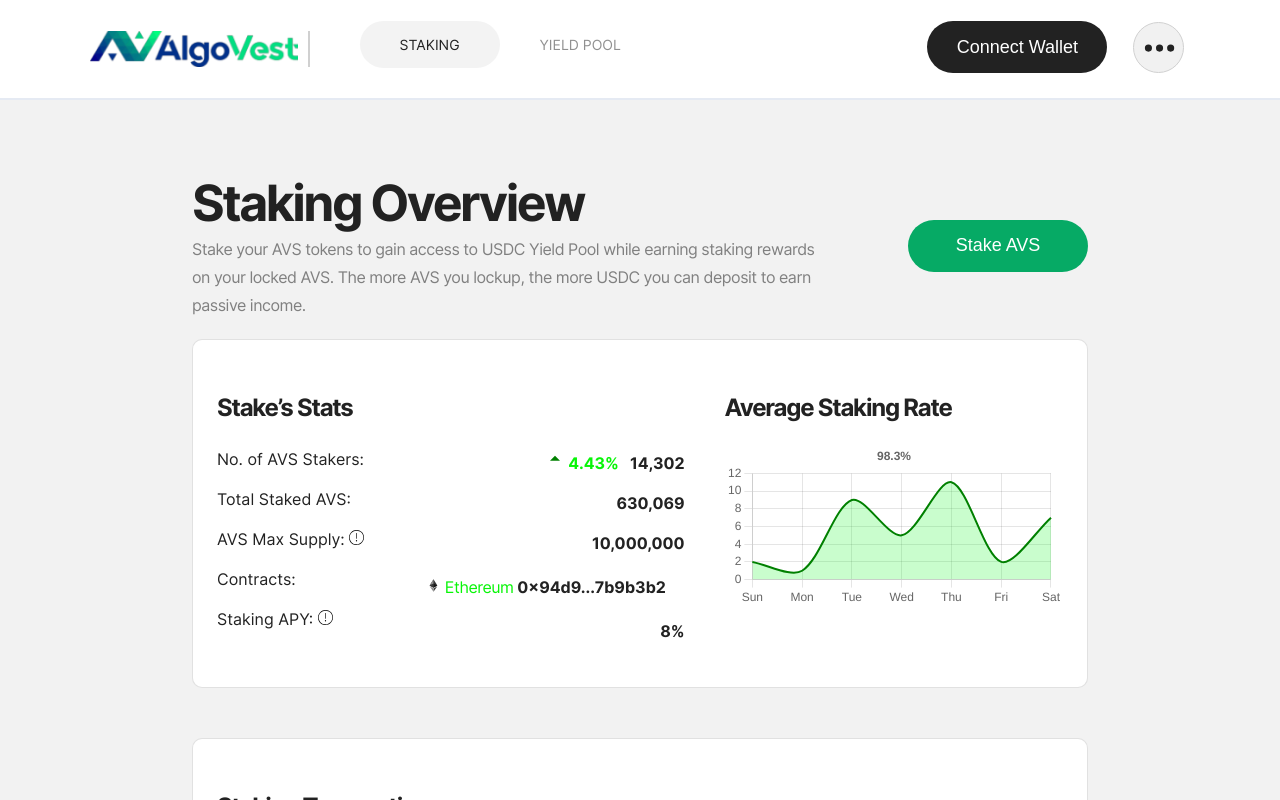
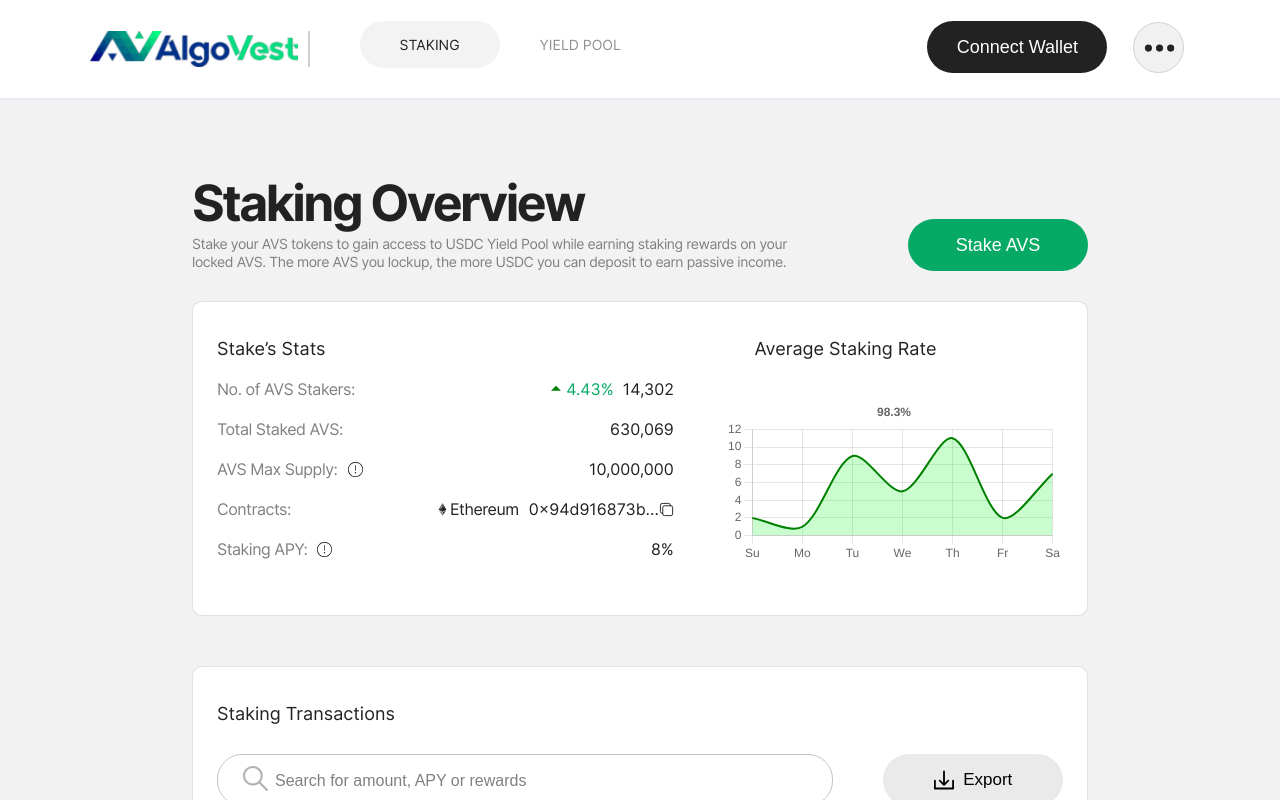
Before and after one commit to Venaz-dev/algovest-dashboard, a Next.js app: page / in a window 1280 px wide. Shown: the top 800 px of the page. Built offline with nearby package versions, Linux system fonts and the light colour scheme.

Commit message:
css fixes

```diff
--- a/components/chart/Chart.js
+++ b/components/chart/Chart.js
@@ -1,51 +1,58 @@
 import Chart from "chart.js/auto";
-import {Line} from "react-chartjs-2";
+import { Line } from "react-chartjs-2";
 
-
-
-const labels = ['Sun', 'Mon', 'Tue', 'Wed', 'Thu', 'Fri', 'Sat'];
+const labels = ["Su", "Mo", "Tu", "We", "Th", "Fr", "Sa"];
 const data = {
   labels: labels,
   datasets: [
     {
-      label: 'Deposit Rate',
+      label: "Deposit Rate",
       data: [2, 1, 9, 5, 11, 2, 7],
       fill: true,
       lineTension: 0.3,
       radius: 0,
       borderWidth: 2,
-      borderColor: 'green',
-      backgroundColor: 'rgba(22, 245, 40, 0.23)',
+      borderColor: "green",
+      backgroundColor: "rgba(22, 245, 40, 0.23)",
     },
-  ]
+  ],
 };
 
 const options = {
+  scales: {
+    xAxes: [
+      {
+        display: false,
+      },
+    ],
+    yAxes: [
+      {
+        display: false,
+      },
+    ],
+  },
   responsive: true,
   plugins: {
     legend: {
       display: false,
-            position: 'top',
+      position: "top",
     },
     title: {
       display: true,
-            text: '98.3%',
-            fontSize: '100',
+      text: "98.3%",
+      fontSize: "100",
       // position: 'left',
-
-        }
-    }
+    },
+  },
+  scaleShowLabels: false,
 };
 
 const LineChartCompOne = () => {
   return (
     <>
-            <Line
-                data={data}
-                options={options}
-            />
+      <Line data={data} options={options} />
     </>
   );
-}
+};
 
 export default LineChartCompOne;
--- a/components/inputs/SearchInput.jsx
+++ b/components/inputs/SearchInput.jsx
@@ -1,14 +1,14 @@
-import React, {useState} from "react";
+import React, { useState } from "react";
 import Icon from "../common/Icons";
 
-const SearchInput = ({icon_name, size, value, placeholder}) => {
-
+const SearchInput = ({ icon_name, size, value, placeholder }) => {
   const [inputvalue, setInputvalue] = useState("");
 
   return (
-    <div
-      className="input_cont flex w-100 flex align-center bord-rad-1 mr-5">
-      <Icon name={icon_name} size={size} />
+    <div className="input_cont flex w-100 flex align-center bord-rad-1 mr-5">
+      <div style={{ opacity: 0.3 }}>
+        <Icon name={icon_name} size={size} />
+      </div>
       <input
         type="text"
         value={value}
--- a/components/stakingTransaction/StakingTrans.jsx
+++ b/components/stakingTransaction/StakingTrans.jsx
@@ -1,53 +1,67 @@
-import React from 'react';
-import Icon from '../../components/common/Icons';
-
-
-
+import React from "react";
+import Icon from "../../components/common/Icons";
 
 const StakingTransactionComp = () => {
   return (
     <div className="w-100">
-            <table className='styled-table'>
+      <table className="styled-table">
         <thead>
           <tr>
-                        <th width="300px">Date &nbsp; <Icon name='ChevronArrow1' size={13}  color="#000"/></th>
+            <th width="300px">
+              Date &nbsp;{" "}
+              <Icon name="ChevronArrow1" size={13} color="#808080" />
+            </th>
             <th>Tokens</th>
-                        <th width="300px">Staked AVS &nbsp; <Icon name='ChevronArrow' size={13} color="#000" /></th>
+            <th width="300px">
+              Staked AVS &nbsp;{" "}
+              <Icon name="ChevronArrow" size={13} color="#000" />
+            </th>
             <th width="300px">Rewards Earned</th>
             <th></th>
           </tr>
         </thead>
         <tbody>
           {transactionDetails.map((transactionDetail, index) => (
-                    <StakingTransTableSchema key={index} {...transactionDetail} id={index} />
+            <StakingTransTableSchema
+              key={index}
+              {...transactionDetail}
+              id={index}
+            />
           ))}
         </tbody>
       </table>
     </div>
-    )
-}
+  );
+};
 
 export default StakingTransactionComp;
 
-
-
-export const StakingTransTableSchema = ({date, tokens, staked, accrued_days, no_of_days, rewards_earned, stage}) => {
+export const StakingTransTableSchema = ({
+  date,
+  tokens,
+  staked,
+  accrued_days,
+  no_of_days,
+  rewards_earned,
+  stage,
+}) => {
   return (
     <>
       <tr>
-                        <td rowspan='2'>{date}</td>
-                        <td rowspan='2'>{tokens}</td>
-                        <td rowspan='2'>{staked}</td>
+        <td rowspan="2">{date}</td>
+        <td rowspan="2">{tokens}</td>
+        <td rowspan="2">{staked}</td>
         <td>{rewards_earned}</td>
-                        <td rowspan='2'>{stage}</td>
+        <td rowspan="2">{stage}</td>
       </tr>
       <tr>
-                        <td style={{fontSize:11}}>{accrued_days} <span>{no_of_days}</span></td>
+        <td style={{ fontSize: 11 }}>
+          {accrued_days} <span>{no_of_days}</span>
+        </td>
       </tr>
     </>
-    )
+  );
 };
-
 
 const transactionDetails = [
   {
@@ -57,7 +71,7 @@ const transactionDetails = [
     staked: "1,740.00",
     rewards_earned: "0.51942",
     stage: "Unstake",
-        accrued_days: 'Accrue days:',
+    accrued_days: "Accrue days:",
     no_of_days: "5days",
   },
   {
@@ -67,7 +81,7 @@ const transactionDetails = [
     staked: "25,620.00",
     rewards_earned: "3.76032",
     stage: "Paid out",
-        accrued_days: 'Accrue days:',
+    accrued_days: "Accrue days:",
     no_of_days: "18days",
   },
-]
+];
--- a/package.json
+++ b/package.json
@@ -13,6 +13,7 @@
     "next": "11.1.2",
     "react": "17.0.2",
     "react-chartjs-2": "^3.3.0",
+    "react-copy-to-clipboard": "^5.0.4",
     "react-dom": "17.0.2",
     "sass": "^1.41.0"
   },
--- a/pages/index.js
+++ b/pages/index.js
@@ -1,5 +1,5 @@
 import Head from "next/head";
-import React, {useState} from 'react';
+import React, { useState } from "react";
 import Image from "next/image";
 import Layout from "../components/navigation/Layout";
 import TextInput from "../components/inputs/TextInput";
@@ -9,20 +9,22 @@ import YieldPoolComp from "../components/yieldPool/YieldPool";
 import SearchInput from "../components/inputs/SearchInput";
 import LineChartCompOne from "../components/chart/Chart";
 import { StakeModalComp } from "../components/modals/StakeModal";
+import { CopyToClipboard } from "react-copy-to-clipboard";
 
 export default function Home() {
   const [showModal, setShowModal] = useState(false);
+  const [copyAddress, setCopyAddress] = useState(false);
 
   const openModal = () => {
     setShowModal(!showModal);
-    }
+  };
   const closeModal = () => {
     setShowModal(!showModal);
-    }
+  };
   return (
     <Layout>
       <div className="dashboard">
-        <div className="mb-2 description">
+        <div className="mb-3 description">
           <div className="text">
             <p className="heading-small">Staking Overview</p>
             <p className="text-light">
@@ -31,50 +33,87 @@ export default function Home() {
               lockup, the more USDC you can deposit to earn passive income.
             </p>
           </div>
-          <button className="btn btn-primary"
-            onClick={openModal}>Stake AVS</button>
+          <button className="btn btn-primary" onClick={openModal}>
+            Stake AVS
+          </button>
         </div>
         <div className="main-content flex">
           <div className="w-60">
-            <p className="font-large ">Stake’s Stats</p>
-            <div className="flex justify-between">
-              <div className="stats left-content">
-                <p>No. of AVS Stakers:</p>
-                <p>Total Staked AVS:</p>
+            <p className="font-regular mb-2">Stake’s Stats</p>
+            <div className="">
+              <div className="stat">
+                <p className="text-light">No. of AVS Stakers:</p>{" "}
                 <p>
-                  AVS Max Supply: <Icon name="WarningAlert" size={15} />
-                </p>
-                <p>Contracts:</p>
-                <p>
-                  Staking APY: <Icon name="WarningAlert" size={15} />
-                </p>
-              </div>
-              <div className="stats right-content mr-4 text-right">
-                <p>
-                  {" "}
                   <Icon
                     name="TriangleArrowIcon"
                     size={20}
                     color="green"
                     className="mt-3"
-                  />{" "}
+                  />
                   <span>4.43%</span> &nbsp; 14,302{" "}
                 </p>
-                <p> 630,069</p>
+              </div>
+              <div className="stat">
+                <p className="text-light">Total Staked AVS:</p> <p> 630,069</p>
+              </div>
+              <div className="stat">
+                <p className="text-light">
+                  AVS Max Supply:{" "}
+                  <span className="ml-1">
+                    <Icon name="WarningAlert" size={15} />
+                  </span>
+                </p>
                 <p>10,000,000 </p>
-                <p>
+              </div>
+              <div className="stat">
+                <p className="text-light">Contracts:</p>
+                <CopyToClipboard
+                  text={"0x94d916873b22c9c1b53695f1c002f78537b9b3b2"}
+                  onCopy={() => {
+                    setCopyAddress(true);
+                    setTimeout(() => {
+                      setCopyAddress(false);
+                    }, 4000);
+                  }}
+                >
+                  <p style={{ position: "relative" }}>
                     {" "}
                     <Icon name="EthereumIcon" size={15} />{" "}
-                  <span className="text-light">Ethereum</span> 0x94d9...7b9b3b2{" "}
-                  <Icon name="CopyIcon" size={15} />{" "}
+                    <span className="text-light mr-1">Ethereum</span>{" "}
+                    0x94d916873b...{" "}
+                    <Icon
+                      name="CopyIcon"
+                      size={15}
+                      color={copyAddress ? "#06aa65" : "#222222"}
+                    />{" "}
+                    {copyAddress ? (
+                      <span
+                        style={{
+                          color: "#06aa65",
+                          position: "absolute",
+                          bottom: -15,
+                        }}
+                      >
+                        Copied.
+                      </span>
+                    ) : null}
+                  </p>
+                </CopyToClipboard>
+              </div>
+              <div className="stat">
+                <p className="text-light">
+                  Staking APY:{" "}
+                  <span className="ml-1">
+                    <Icon name="WarningAlert" size={15} />
+                  </span>
                 </p>
                 <p> 8% </p>
               </div>
             </div>
           </div>
           <div className="w-40">
-            <p className="font-large">Average Staking Rate</p>
-            <div>
+            <p className="font-regular ml-3">Average Staking Rate</p>
+            <div className="graph">
               <LineChartCompOne />
             </div>
           </div>
@@ -98,14 +137,14 @@ export default function Home() {
             </div>
             <button className="btn btn-primary">Stake Now</button> */}
         <div className="staking-content mt-5">
-          <p className="font-large"> Staking Transactions</p>
+          <p className="font-regular mb-3"> Staking Transactions</p>
           <div className="flex justify-between w-100">
             <SearchInput
               icon_name="SearchRightIcon"
               size={25}
               placeholder="Search for amount, APY or rewards"
             />
-            <button className="btn btn-secondary  w-25">
+            <button className="btn btn-gray  w-25" style={{ fontSize: 17 }}>
               <Icon name="DownloadIcon" size={20} className="icon" />
               &nbsp; Export
             </button>
@@ -115,7 +154,7 @@ export default function Home() {
         </div>
       </div>
 
-      <StakeModalComp showModal={showModal} closeModal={closeModal}/>
+      <StakeModalComp showModal={showModal} closeModal={closeModal} />
     </Layout>
   );
 }
--- a/styles/dashboard.scss
+++ b/styles/dashboard.scss
@@ -6,7 +6,11 @@
   .description {
     display: flex;
     justify-content: space-between;
-    align-items: center;
+    align-items: flex-end;
+    .text-light {
+      font-size: 14px;
+      line-height: 18px;
+    }
     .btn {
       width: 100px;
     }
@@ -30,6 +34,24 @@
       padding: 24px;
       padding-top: 5px;
     }
+    .stat {
+      display: flex;
+      justify-content: space-between;
+      padding-right: 10%;
+      margin-bottom: 20px;
+      p {
+        display: flex;
+        align-items: center;
+      }
+      span {
+        color: $primary;
+        display: flex;
+        align-items: center;
+      }
+      span.text-light {
+        color: #222 !important;
+      }
+    }
     .stats {
       p {
         padding: 10px 0;
@@ -43,11 +65,19 @@
         font-weight: 700;
       }
     }
-
+    .w-40 {
+      .graph {
+        height: 100%;
+        display: flex;
+        align-items: center;
+      }
+    }
   }
 
   .input_cont {
     padding-left: 25px;
+    border-color: #c4c4c4 !important;
+    overflow: hidden;
 
     input {
       height: 35px;
@@ -59,8 +89,9 @@
 
       &::placeholder {
         color: gray;
-        font-size: 1.05rem;
-        opacity: 0.6;
+        // font-size: 1.05rem;
+        // opacity: 0.6;
+        font-size: 16px;
       }
     }
   }
@@ -71,7 +102,6 @@
     box-sizing: border-box;
     border-radius: 10px;
     padding: 36px 24px;
-
 
     .styled-table {
       margin-top: 20px;
@@ -117,7 +147,6 @@
     .styled-table {
       border-collapse: collapse;
       margin-top: 20px;
-
 
       thead tr {
         text-align: left;
--- a/styles/helper.scss
+++ b/styles/helper.scss
@@ -69,6 +69,16 @@
   }
 }
 
+.btn-gray {
+  background-color: #eaeaea;
+  display: flex;
+  align-items: center;
+  justify-content: center;
+  &:hover {
+    background-color: darken($color: #eaeaea, $amount: 20);
+  }
+}
+
 // padding
 
 // headings
@@ -106,7 +116,7 @@
 .text-light {
   color: #808080;
   font-weight: 400;
-  line-height: 28px;
+  // line-height: 28px;
   letter-spacing: -0.03em;
 }
 .text-small {
```
Also changed, not shown: components/common/Icons.jsx (+3 -8 lines), 1 other file (tests, documents, lock files or other folders). Lines whose indentation alone changed are shown as unchanged.
